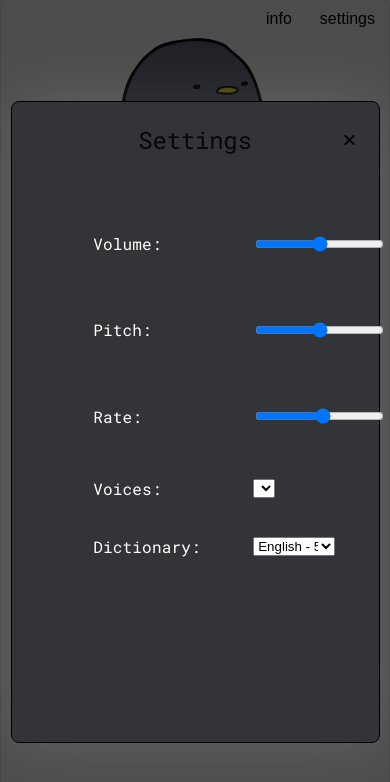
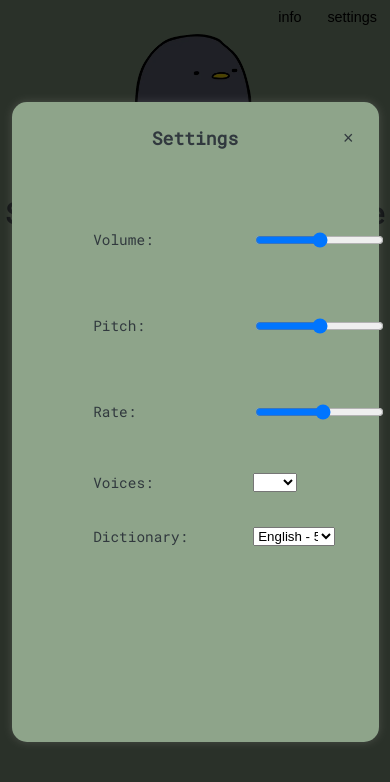
Before and after one commit to AlexanderZintchenko/spelling-bee, a React (Vite) app: page / in a window 390 px wide. Both pictures are taken after a click on the button "settings". Shown: the top 782 px of the page. Built offline with nearby package versions, Linux system fonts and the light colour scheme.

Commit message:
Major refactoring, add mobile layout, change theme - Remove unused template code - Improve css variable names - Improve css layout - Improve class names - Add global css variables - Improve layout for small screens - Change color theme

```diff
--- a/src/App.css
+++ b/src/App.css
@@ -1,136 +1,37 @@
-:root {
-  --roundness: 0.5rem;
-  --roundness-input: 0.9rem;
-  --bg-color: #323437;
-  --main-color: #e2b714;
-  --caret-color: #e2b714;
-  --sub-color: #646669;
-  --sub-alt-color: #2c2e31;
-  --text-color: #d1d0c5;
-  --error-color: #ca4754;
-  --font-size-default: 1rem;
-  --font-size-bigger: 1.5rem;
-  --padding-default: 0.4em;
-  --accent: rgba(20, 210, 20, 0.821);
-  --accent-border: rgba(20, 193, 20, 0.459);
-}
-
-#root {
-  padding: 0rem;
+header {
   width: 100%;
-  margin: 0rem auto;
-  border-radius: var(--roundness);
 }
 
 #logo {
-  height: 10rem;
   width: auto;
+  height: 8rem;
 }
 
-.overlay-backdrop {
-  position: fixed;
-  inset: 0;
-  z-index: 10;
-
+.main-content {
   display: flex;
-  justify-content: center;
-  align-items: center;
-
-  background: rgba(0,0,0,0.7);
+  flex-direction: column;
 }
 
-.overlay {
-  width: min(90vw, 50rem);
-  height: min(85vh, 40rem);
-  margin: auto;
+.definition-box {
+  width: 50%;
 
-  display: flex;
-  flex-direction: column;
-
-  padding: 0rem 0.5rem;
-  background-color: var(--bg-color);
-  border-radius: var(--roundness);
-
-  border: 1px solid black;
-
-  box-shadow:
-    0rem 0rem 4rem rgba(255, 255, 255, 0.13);
-}
-
-.settings-header {
-  display: grid;
-  align-items: center;
-  grid-template-columns: 1fr auto 1fr;
-}
-
-.settings-header h2 {
-  font-size: 1.5rem;
-  grid-column: 2;
-  padding: 1.5rem;
-}
-
-.settings-header button {
-  grid-column: 3;
-  justify-self: end;
-}
-
-.settings-option {
-  display: flex;
-  width: 58%;
-  justify-content: flex-start;
-  align-items: center;
-  gap: 1rem;
-  padding: 0.5rem;
-  color: white;
-}
-
-.settings-option label {
-  width: 10rem;
-  flex: 0 0 9rem;
-  text-align: left;
-}
-
-#voices, #dictionaries {
-  max-width: 40%;
-}
-
-#option1 {
-  margin-top: 0.35em;
-}
-
-.header-button {
-  font-size: var(--font-size-default);
-  border-radius: var(--roundness);
-  border-color: transparent;
-  background-color: transparent;
-  padding: 0.5rem 0.75rem;
-
-  &:hover {
-    cursor: pointer;
-    background-color: var(--bg-color);
+  @media (max-width: 1024px) {
+    p {
+      color: transparent;
+    }
   }
-}
-
-.close {
-  font-size: 1.5rem;
 }
 
 .flex {
   display: flex;
+  align-items: center;
   justify-content: center;
-  align-items: center;
-}
-
-.settings-container {
-  padding-top: 2rem;
-  justify-content: flex-start;
 }
 
 .column {
   flex: 1;
   flex-direction: column;
   gap: 1.2rem;
-
 }
 
 .row {
@@ -140,9 +41,25 @@
 }
 
 .row-right {
-  align-items: end;
   flex-direction: row;
-  justify-content: end;
+  align-items: flex-end;
+  justify-content: flex-end;
+}
+
+.left,
+.right {
+  display: flex;
+  flex: 1;
+  align-items: center;
+  justify-content: flex-end;
+}
+
+.center-div {
+  flex: 0 0 auto;
+}
+
+.container > * {
+  margin: 0;
 }
 
 .less-bottom-margin {
@@ -153,118 +70,204 @@
   gap: 0.8rem;
 }
 
-.container > * {
-  margin: 0rem;
+/* settings */
+
+.overlay-backdrop {
+  position: fixed;
+  inset: 0;
+  z-index: 10;
+
+  display: flex;
+  align-items: center;
+  justify-content: center;
+
+  background: rgba(0, 0, 0, 0.7);
 }
 
-header {
-  width: 100%;
+.overlay {
+  display: flex;
+  flex-direction: column;
+
+  width: min(90vw, 50rem);
+  height: min(85vh, 40rem);
+  margin: auto;
+  padding: 0 0.5rem;
+
+  background: var(--color-background);
+  border: 1px solid var(--color-border);
+  border-radius: var(--radius);
+
+  box-shadow: 0 0 0.5rem rgba(255, 255, 255, 0.15);
 }
 
-.bg-beige {
-  background-color: beige;
+.settings-header {
+  display: grid;
+  grid-template-columns: 1fr auto 1fr;
+  align-items: center;
 }
 
-.center-div {
-  flex: 0 0 auto;
+.settings-header h2 {
+  grid-column: 2;
+
+  margin: 0;
+  padding: 1.5rem 0;
+
+  font-size: var(--font-size-large);
+  text-align: center;
 }
 
-.left, .right {
-  flex: 1;
-  display: flex;
-  align-items: center;
-  justify-content: end;
+.settings-header button {
+  grid-column: 3;
+  justify-self: end;
 }
 
-.definition-box {
-  width: 50%;
+.settings-container {
+  justify-content: flex-start;
+  padding-top: 2rem;
 }
 
-h1 {
-  font-size: 2rem;
-  margin: 0em;
-  color:white;
+.settings-option {
+  display: flex;
+  width: 58%;
+  align-items: center;
+  justify-content: flex-start;
+  gap: 1rem;
+  padding: 0.5rem;
+  color: var(--color-text);
+}
+
+.settings-option label {
+  flex: 0 0 9rem;
+  text-align: left;
+}
+
+.settings-option select {
+  width: 20em;
+}
+
+#voices,
+#dictionaries {
+  max-width: 40%;
+}
+
+.header-button {
+  padding: 0.5rem 0.75rem;
+
+  font-size: var(--font-size-base);
+
+  background: transparent;
+  border: 1px solid transparent;
+  border-radius: var(--radius);
+
+  &:hover {
+    cursor: pointer;
+    background: var(--color-surface);
+  }
+}
+
+.close-button {
+  padding: 0.5rem 1rem;
+  font-size: var(--font-size-large);
+  color: var(--color-text);
+
+  background: transparent;
+  border: 1px solid transparent;
+  border-radius: var(--radius);
+
+  &:hover {
+    cursor: pointer;
+    color: var(--color-primary);
+  }
 }
 
 .generator {
-  font-size: var(--font-size-default);
   padding: var(--padding-default);
-  border-radius: var(--roundness);
-  color: rgba(255, 255, 255, 0.837);
-  background: var(--accent-bg);
-  border: 1px solid rgba(124, 118, 118, 0.286);
-  transition: border-color 0.3s;
 
-  font-weight: normal;
+  color: var(--color-text);
+  font-size: var(--font-size-base);
+  font-weight: 500;
+
+  background: var(--color-surface);
+  border: 1px solid transparent;
+  border-radius: var(--radius);
 
   box-shadow:
-    inset 3px 3px 6px rgba(234, 222, 222, 0.371),
-    inset -3px -3px 6px rgba(0, 0, 0, 0.6);
+    -1px -1px 2px #ffffff17,
+    3px 3px 2px rgba(94, 104, 121, 0.803);
+
+  transition:
+    background-color 0.2s ease,
+    border-color 0.2s ease,
+    transform 0.1s ease;
 
   &:hover {
-    outline: 2px solid var(--accent-border);
-    border: 1px solid var(--accent-border);
-    outline-offset: 2px;
+    cursor: pointer;
+    background: var(--color-primary);
+  }
 
+  &:active {
+    transform: translateY(1px);
   }
 }
 
-.textInput {
-  font-size: var(--font-size-default);
+.text-input {
   padding: var(--padding-default);
-  border-radius: var(--roundness-input);
-  color: var(--text-h);
-  background: var(--accent-bg);
-  border: 0px solid transparent;
-  transition: border-color 0.3s;
+  color: var(--color-text);
+  font-size: var(--font-size-base);
   text-align: center;
+  caret-color: var(--color-caret);
+
+  background: var(--color-surface);
+  border-radius: var(--radius-input);
+  border: 2px solid black;
 
   box-shadow:
-    inset 3px 3px 6px rgba(0, 0, 0, 0.7),
-    inset -3px -3px 6px rgba(255, 255, 255, 0.1);
+    inset -3px -3px 7px #ffffff38,
+    inset 3px 3px 7px rgba(94, 104, 121, 0.803);
 
   &:focus-visible {
-    outline: 2px solid var(--accent-border);
-    outline-offset: 2px;
+    outline: 2px solid var(--color-text);
+    outline-offset: -2px;
   }
 }
 
+.text-input.notMatching {
+  outline-color: var(--color-error);
+}
+
+.random-word-default,
+.random-word-correct {
+  padding: var(--padding-default);
+  font-size: var(--font-size-larger);
+  font-weight: 500;
+}
+
 .random-word-default {
-  font-size: var(--font-size-bigger);
-  color: white;
-  filter: blur(12px);
-  padding: var(--padding-default);
+  color: var(--color-text);
+  filter: blur(0.75rem);
 
   &:hover {
-    filter: blur(0px);
+    filter: blur(0);
   }
 }
 
 .random-word-correct {
-  font-size: var(--font-size-bigger);
-  color: var(--accent);
-  padding: var(--padding-default);
-}
-
-.notMatching {
-  &:focus-visible {
-    outline: 2px solid rgba(255, 0, 0, 0.541);
-    outline-offset: 2px;
-  }
+  color: var(--color-success);
 }
 
 .repeat-button {
-  font-size: 1.5rem;
+  display: flex;
   width: 1.5rem;
   height: 1.5rem;
+  align-items: center;
+  justify-content: center;
 
-  display: flex;
-  justify-content: center;
-  align-items: center;
+  color: var(--color-text);
 
-  color: white;
+  background: transparent;
   border: none;
-  background-color: transparent;
+
+  font-size: var(--font-size-large);
 
   transform: scaleX(-1);
 
@@ -274,10 +277,17 @@ h1 {
 }
 
 .counter {
-  font-size: var(--font-size-default);
-  border-color: transparent;
-  background-color: transparent;
   padding: 0;
+
+  font-size: var(--font-size-base);
+
+  background: transparent;
+  border: none;
+}
+
+/* miscellaneous */
+.bg-beige {
+  background-color: beige;
 }
 
 p {
--- a/src/App.tsx
+++ b/src/App.tsx
@@ -180,7 +180,7 @@ function App() {
             <p>{definition}</p>
           </div>
         </div>
-        <div className="flex column">
+        <div className="main-content">
           <div className="hero flex column less-gap">
             <img src={logo} id="logo" className="logo" alt="anime peace sign" />
             <h1 className="">Spelling Bee Prototype</h1>
@@ -192,7 +192,7 @@ function App() {
             </button>
             <input
               ref={inputRef}
-              className={`textInput ${matching ? "" : "notMatching"}`}
+              className={"text-input " + (matching ? "" : "notMatching")}
               value={textInput}
               onChange={(event) => {
                 const value = event.target.value;
@@ -231,7 +231,7 @@ function App() {
           <div className="overlay" onClick={(event) => event.stopPropagation()}>
             <div className="container settings-header">
               <h2>Settings</h2>
-              <button type="button" className="header-button close" onClick={() => setOpenSettings(false)}>
+              <button type="button" className="close-button" onClick={() => setOpenSettings(false)}>
                 ×
               </button>
             </div>
--- a/src/index.css
+++ b/src/index.css
@@ -1,113 +1,60 @@
 @import url("https://fonts.googleapis.com/css2?family=Roboto+Mono&display=swap");
 
 :root {
-  --text: #6b6375;
-  --text-h: #08060d;
-  --bg: #fff;
-  --border: #e5e4e7;
-  --code-bg: #f4f3ec;
-  --accent: #aa3bff;
-  --accent-bg: rgba(170, 59, 255, 0.1);
-  --accent-border: rgba(170, 59, 255, 0.5);
-  --social-bg: rgba(244, 243, 236, 0.5);
-  --shadow:
-    rgba(0, 0, 0, 0.1) 0 10px 15px -3px, rgba(0, 0, 0, 0.05) 0 4px 6px -2px;
+  /* palette for trying out different themes more easily */
+  --palette-1: #8ea48a;
+  --palette-2: #9fb99c;
+  --palette-3: #8ea48a;
+  --palette-4: #01352c;
 
-  --sans: "Roboto Mono", monospace, ui-monospace, Consolas;
-  --heading: "Roboto Mono", monospace, system-ui, 'Segoe UI', Roboto, sans-serif;
-  --mono: "Roboto Mono", monospace, ui-monospace, Consolas;
+  --color-background: var(--palette-1);
+  --color-surface: var(--palette-2);
+  --color-primary: var(--palette-3);
 
-  font: 18px/145% var(--sans);
-  letter-spacing: 0.18px;
-  color-scheme: light dark;
-  color: var(--text);
-  background: var(--bg);
-  font-synthesis: none;
-  text-rendering: optimizeLegibility;
-  -webkit-font-smoothing: antialiased;
-  -moz-osx-font-smoothing: grayscale;
+  --color-text: rgb(49, 57, 62);
+  --color-text-muted: #5f6769;
+
+  --color-border: #var(var(--palette-4));
+
+  --color-success: #1d5234;
+  --color-error: #ca4754;
+
+  --color-caret: var(--color-text);
+  --color-correct: var(--color-success);
+  --color-correct-border: var(--color-success);
+
+  --font-family: "Roboto Mono", ui-monospace, Consolas, monospace;
+  --font-size-base: 1.1rem;
+  --font-size-large: calc(var(--font-size-base) * 1.25);
+  --font-size-larger: calc(var(--font-size-base) * 1.8);
+  --line-height-base: 100%;
+
+  --radius: 15px;
+  --radius-input: 20px;
+
+  --padding-default: 0.5em;
 
   @media (max-width: 1024px) {
-    font-size: 16px;
-  }
-}
-
-@media (prefers-color-scheme: dark) {
-  :root {
-    --text: #9ca3af;
-    --text-h: #f3f4f6;
-    --bg: #16171d;
-    --border: #2e303a;
-    --code-bg: #1f2028;
-    --accent: #c084fc;
-    --accent-bg: rgba(192, 132, 252, 0.15);
-    --accent-border: rgba(192, 132, 252, 0.5);
-    --social-bg: rgba(47, 48, 58, 0.5);
-    --shadow:
-      rgba(0, 0, 0, 0.4) 0 10px 15px -3px, rgba(0, 0, 0, 0.25) 0 4px 6px -2px;
-  }
-
-  #social .button-icon {
-    filter: invert(1) brightness(2);
+    --font-size-base: 0.9rem;
   }
 }
 
 #root {
-  width: 1126px;
-  max-width: 100%;
-  margin: 0 auto;
   text-align: center;
-  border-inline: 1px solid var(--border);
   min-height: 100svh;
   display: flex;
+
   flex-direction: column;
-  box-sizing: border-box;
+  font-size: var(--font-size-base);
+  line-height: var(--line-height-base);
+  font-family: var(--font-family);
+
+  color-scheme: light;
+  color: var(--color-text);
+  background: var(--color-background);
+  line-height: normal;
 }
 
 body {
   margin: 0;
 }
-
-h1,
-h2 {
-  font-family: var(--heading);
-  font-weight: 500;
-  color: var(--text-h);
-}
-
-h1 {
-  font-size: 56px;
-  letter-spacing: -1.68px;
-  margin: 32px 0;
-  @media (max-width: 1024px) {
-    font-size: 36px;
-    margin: 20px 0;
-  }
-}
-h2 {
-  font-size: 24px;
-  line-height: 118%;
-  letter-spacing: -0.24px;
-  margin: 0 0 8px;
-  @media (max-width: 1024px) {
-    font-size: 20px;
-  }
-}
-p {
-  margin: 0;
-}
-
-code,
-.counter {
-  font-family: var(--mono);
-  display: inline-flex;
-  border-radius: 4px;
-  color: var(--text-h);
-}
-
-code {
-  font-size: 15px;
-  line-height: 135%;
-
-  background: var(--code-bg);
-}
```
